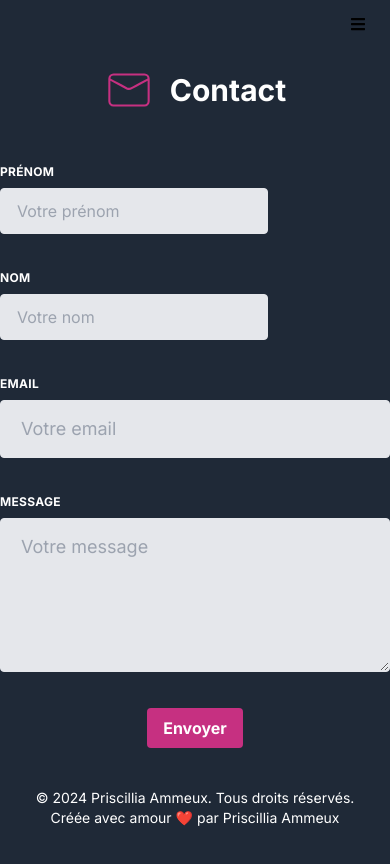
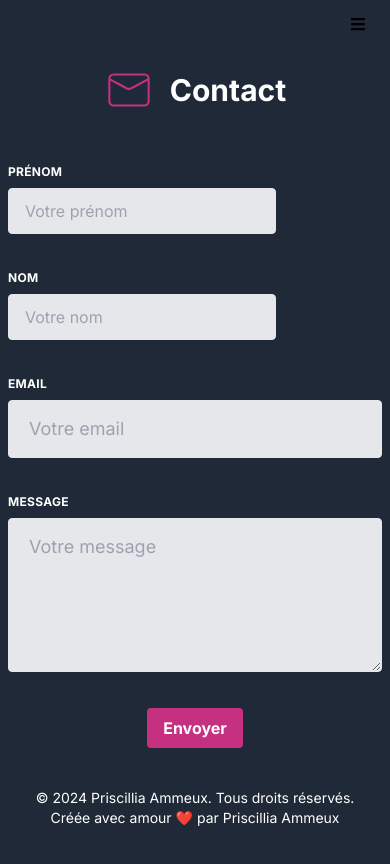
Before and after one commit to PriscilliaAmmeux/my_portfolio, a Next.js app: page /contact in a window 390 px wide. Shown: the top 864 px of the page. Built offline with nearby package versions, Linux system fonts and the light colour scheme.

Commit message:
add marge for mobile in contact page

```diff
--- a/src/app/ui/form/form.tsx
+++ b/src/app/ui/form/form.tsx
@@ -35,7 +35,7 @@ export default function Form() {
   };
 
   return (
-    <section className="flex justify-center mt-4">
+    <section className="flex justify-center mt-4 ml-2 mr-2">
       <form className="w-full max-w-lg" onSubmit={handleSubmit}>
         <div className="grid grid-cols-1 md:grid-cols-2 gap-x-4 gap-y-6">
           <div>
```
